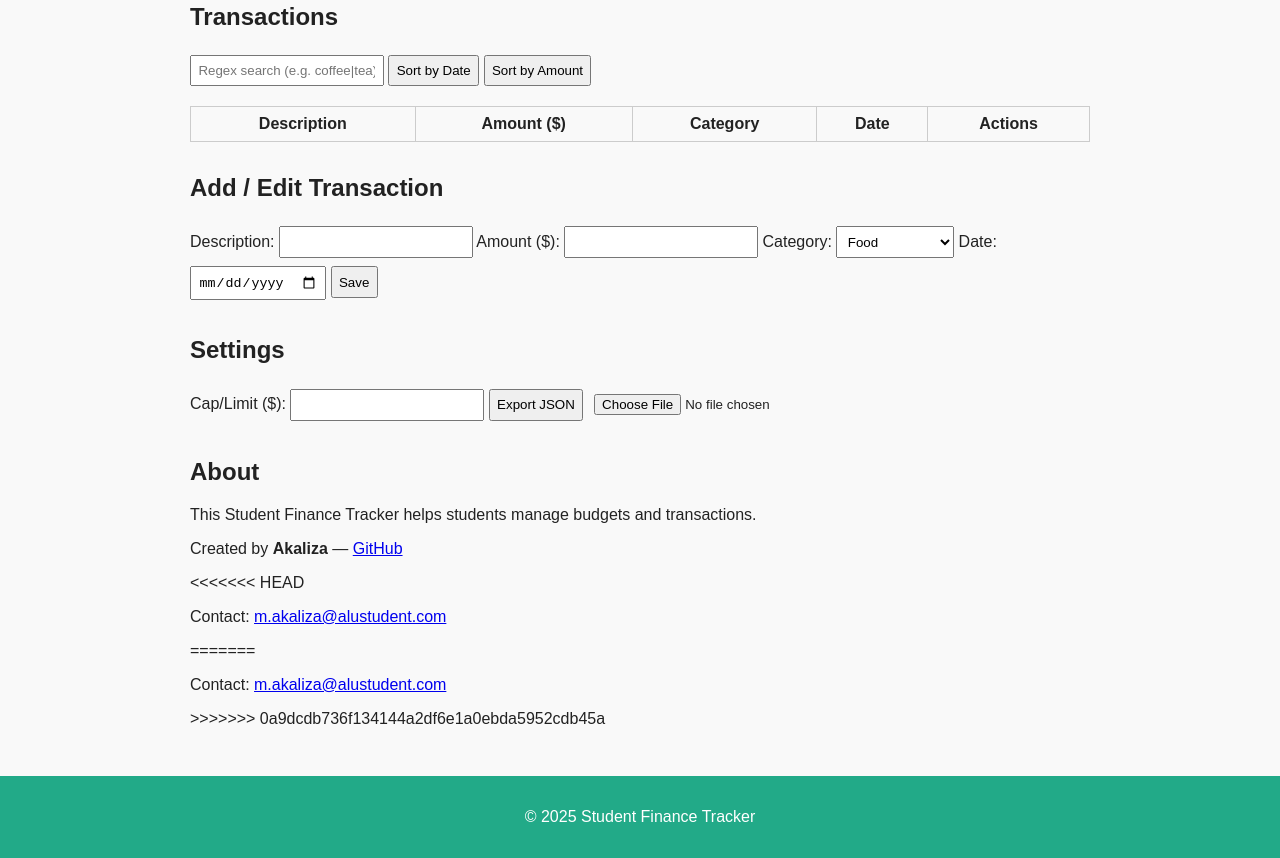
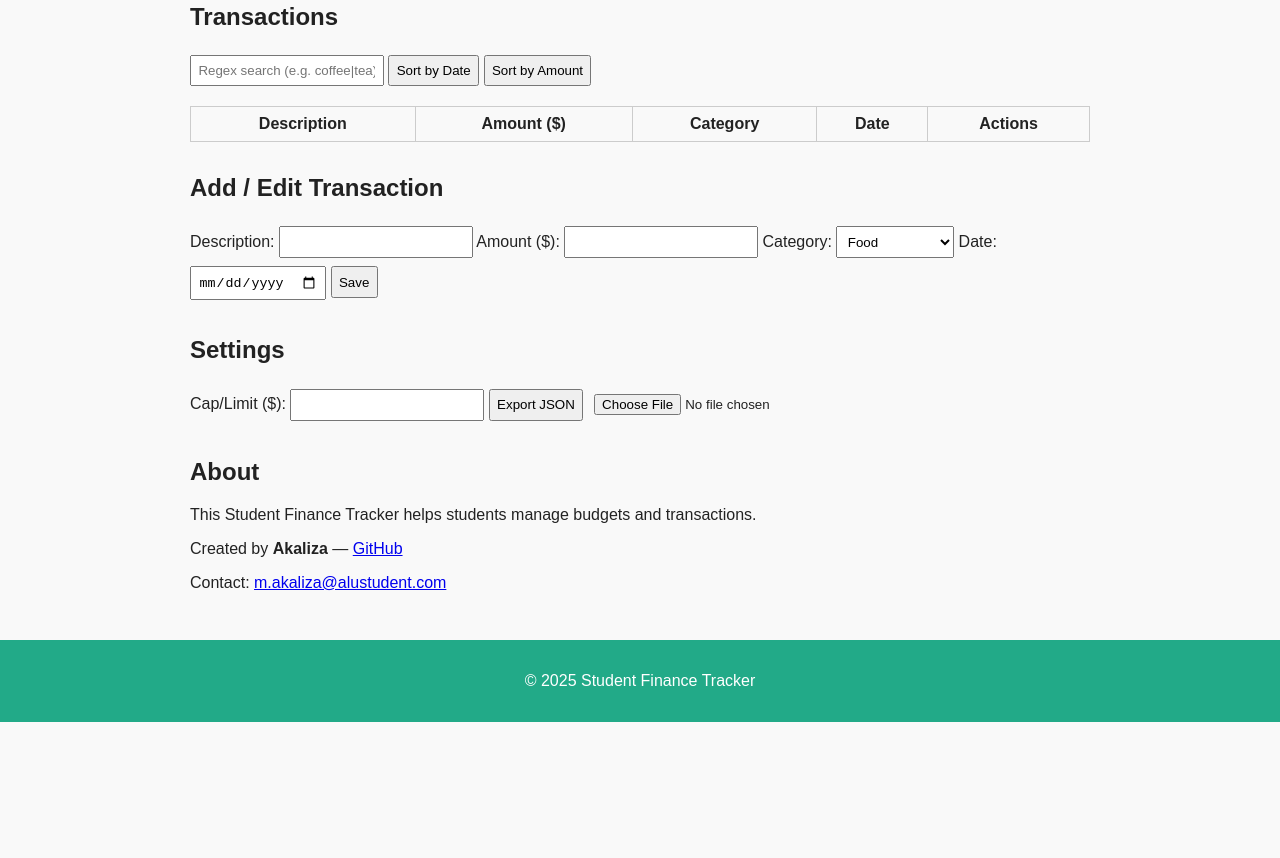
Before and after one commit to Akaliza-ux/frontend, a plain HTML site: page index.html in a window 1280 px wide. Shown: the part 402-1260 px from the top of the page. After the commit the page ends 1124 px from the top, so only its background shows below. Drawn offline with Linux system fonts and the light colour scheme; files whose address does not match are found by name.

Commit message:
Correct email address in index.html
Fix email address in contact section.

```diff
--- a/index.html
+++ b/index.html
@@ -94,11 +94,9 @@
       <h2>About</h2>
       <p>This Student Finance Tracker helps students manage budgets and transactions.</p>
       <p>Created by <strong>Akaliza</strong> — <a href="https://github.com/Akaliza-ux" target="_blank">GitHub</a></p>
-<<<<<<< HEAD
-      <p>Contact: <a href="mailto:m.akaliza@alustudent.com">m.akaliza@alustudent.com</a></p>
-=======
+
       <p>Contact: <a href="mailto:m.akaliza@alustudent.com.com">m.akaliza@alustudent.com</a></p>
->>>>>>> 0a9dcdb736f134144a2df6e1a0ebda5952cdb45a
+
     </section>
   </main>
 
```
